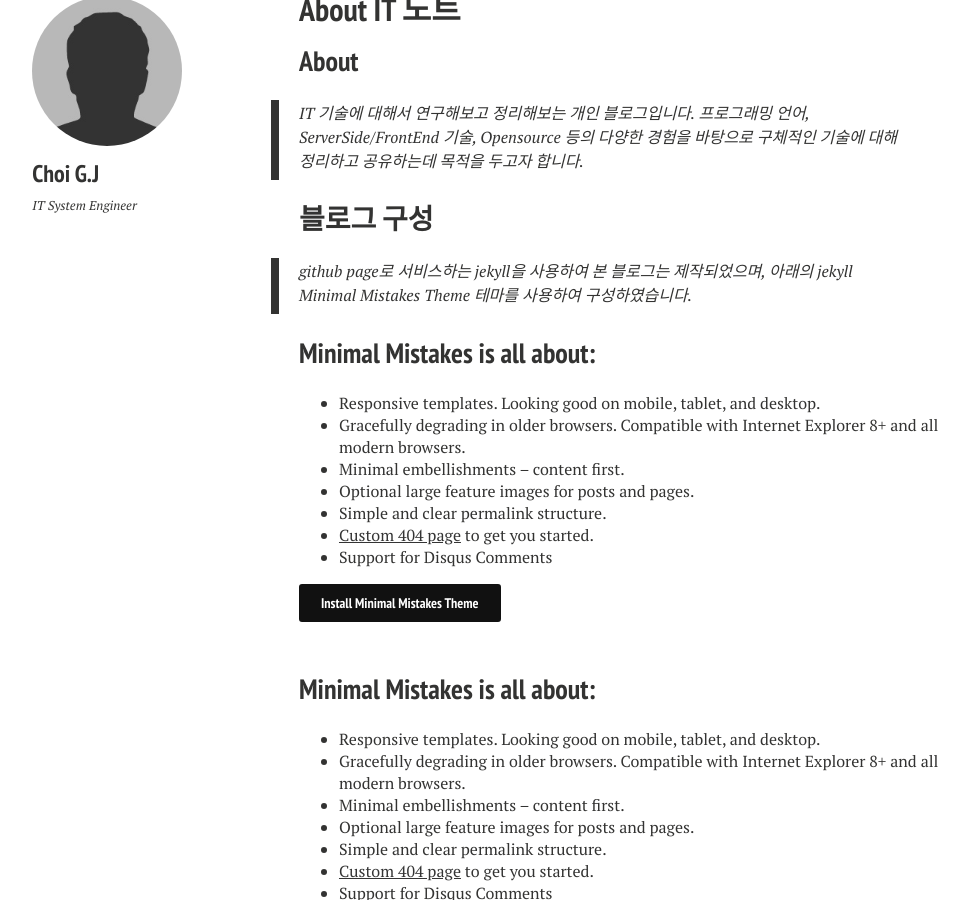
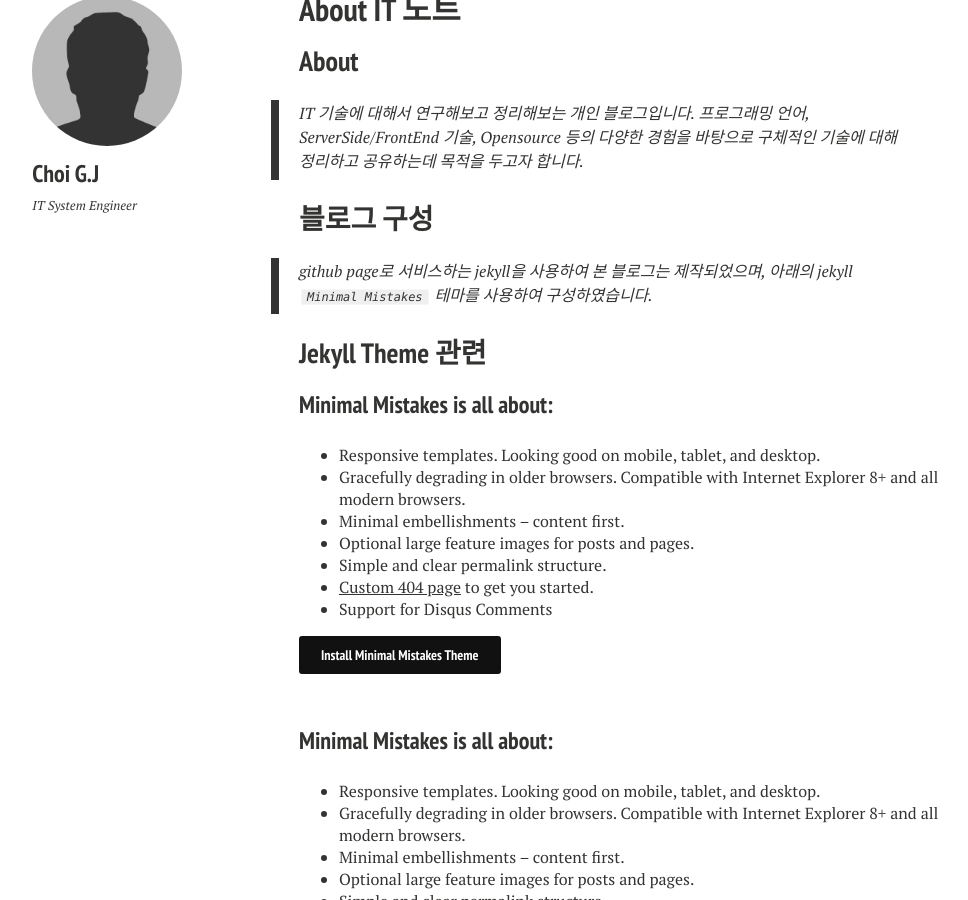
Before and after one commit to gjchoitest/gjchoitest.github.io, a Jekyll site: the page built from about/index.md, in a window 1280 px wide and 900 px high, scrolled down 466 px. Shown: the whole window, without its empty margins (21-989 px from the left). Built offline with Jekyll 4.4.1, drawn with Linux system fonts in a browser that asks for light colours; nearby versions of some CDN libraries; comment, search, counter and statistics services are not loaded.

Commit message:
Update index.md

```diff
--- a/about/index.md
+++ b/about/index.md
@@ -18,10 +18,11 @@ image:
 
 ## 블로그 구성
 > github page로 서비스하는 jekyll을 사용하여 본 블로그는 제작되었으며,
-아래의 jekyll Minimal Mistakes Theme 테마를 사용하여 구성하였습니다.
+아래의 jekyll `Minimal Mistakes` 테마를 사용하여 구성하였습니다.
 
+## Jekyll Theme 관련
 
-## Minimal Mistakes is all about:
+### Minimal Mistakes is all about:
 
 * Responsive templates. Looking good on mobile, tablet, and desktop.
 * Gracefully degrading in older browsers. Compatible with Internet Explorer 8+ and all modern browsers.
@@ -33,7 +34,7 @@ image:
 
 <a markdown="0" href="{{ site.url }}/theme-setup" class="btn">Install Minimal Mistakes Theme</a>
 
-## Minimal Mistakes is all about:
+### Minimal Mistakes is all about:
 
 * Responsive templates. Looking good on mobile, tablet, and desktop.
 * Gracefully degrading in older browsers. Compatible with Internet Explorer 8+ and all modern browsers.
```
